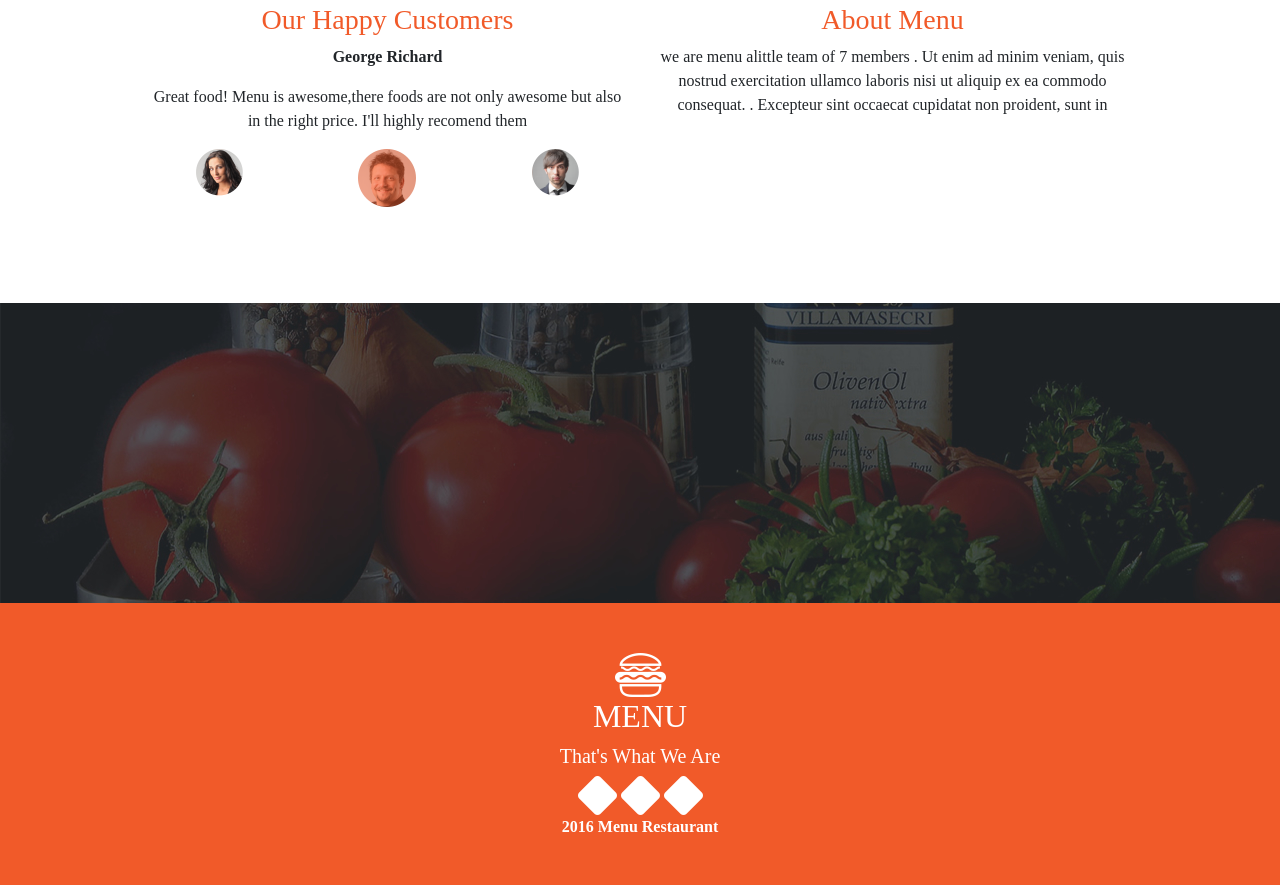
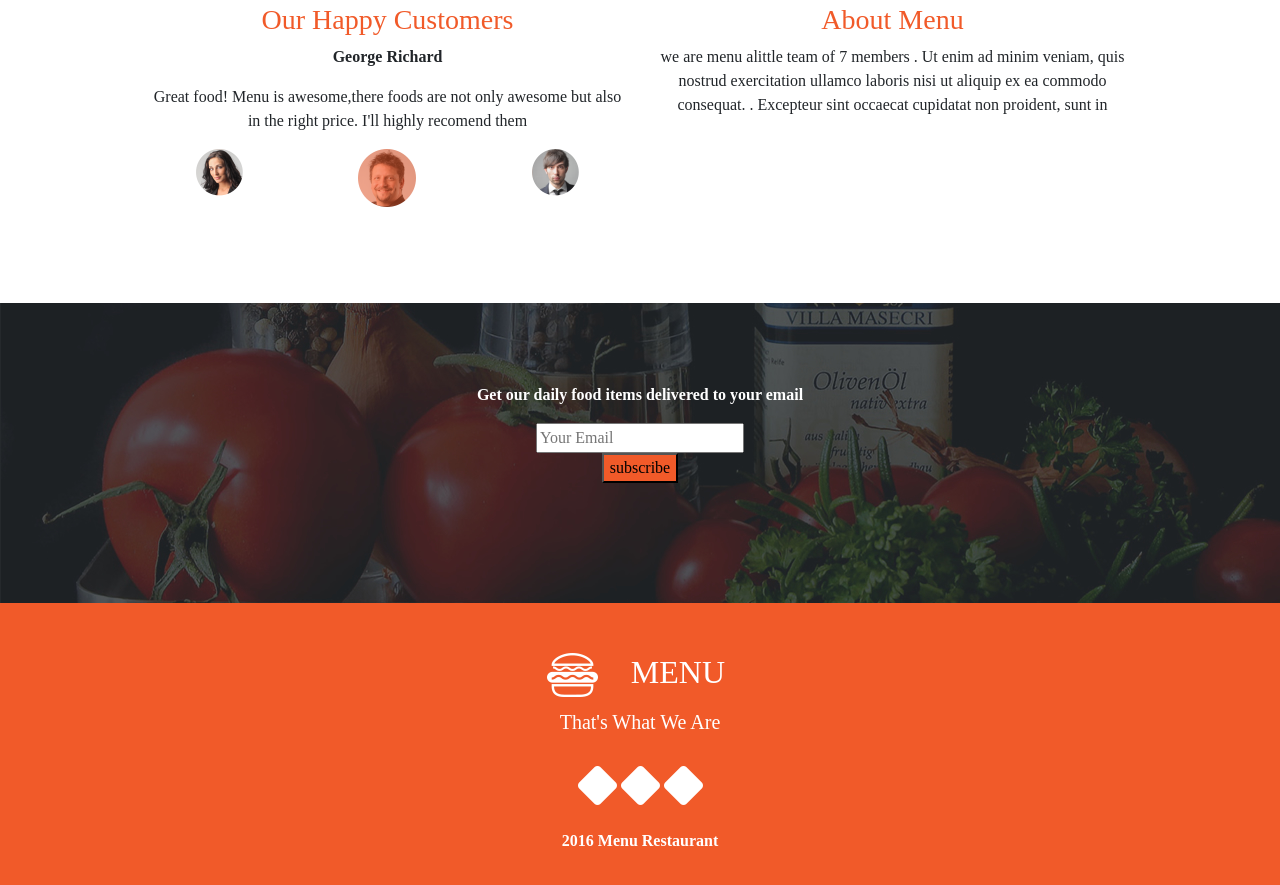
Before and after one commit to MakerJoseph/anitas-kitchen, a plain HTML site: page index.html in a window 1280 px wide. Shown: the part 2150-3035 px from the top of the page. Drawn offline with nearby package versions, Linux system fonts and the light colour scheme.

Commit message:
aligned the menu icon and text side by side

```diff
--- a/css/styles.css
+++ b/css/styles.css
@@ -82,6 +82,9 @@ h3{
   background-image: url("../ip2/assets/backgrounds/subscribe.jpg");
   background-size: auto;
   height: 300px;
+  text-align: center;
+  color: white;
+  padding-top: 80px;
 }
 .footer{
   background-color: #F15A29;
--- a/index.html
+++ b/index.html
@@ -86,19 +86,32 @@
         </div>
 
         <div class="subscribe">
-
+          <p><strong>Get our daily food items delivered to your email</strong></p>
+          <div class="">
+            <form>
+              <input type="text" name="Your email" placeholder="Your Email">
+            </form>
+            <button type="button" style="background-color:#F15A29">subscribe</button>
+          </div>
         </div>
 
         <div class="footer">
-          <div class="">
-            <img src="ip2/assets/footerlogos/logo_white.png" alt="logo">
-            <h2>MENU</h2>
+          <div class="row" style="margin-left: 530px; margin-right: 540px; padding-bottom: 10px;">
+            <div class="col">
+              <img src="ip2/assets/footerlogos/logo_white.png" alt="logo">
+            </div>
+            <div class="col">
+              <h2 style="text-align: left;">MENU</h2>
+            </div>
           </div>
           <h5>That's What We Are</h5>
+          <br>
           <div class="">
             <img src="ip2/assets/footerlogos/facebook.png" alt="facebook">
             <img src="ip2/assets/footerlogos/pinterest.png" alt="pinterest">
             <img src="ip2/assets/footerlogos/twitter.png" alt="twitter">
+            <br>
+            <br>
             <p>2016 Menu Restaurant</p>
           </div>
         </div>
```
